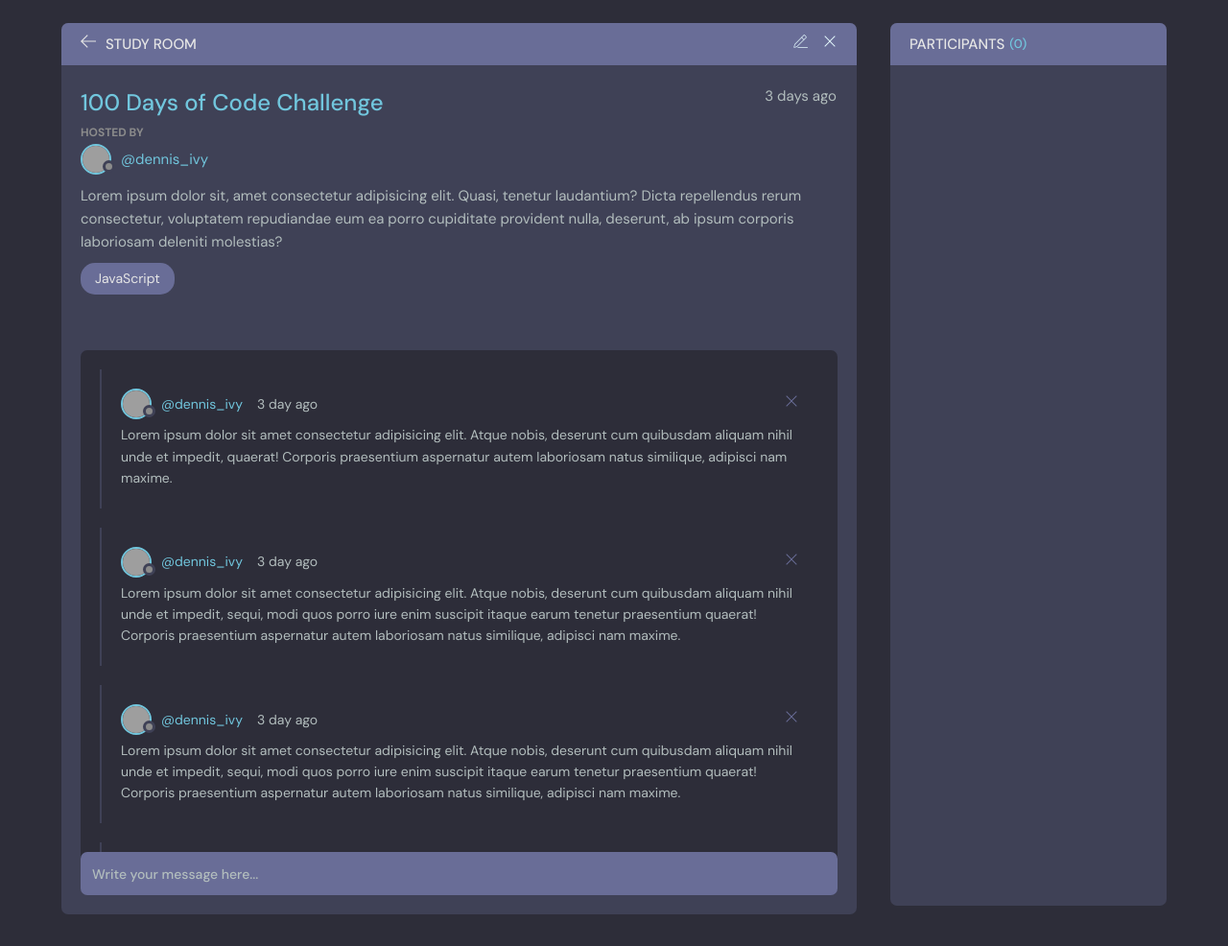
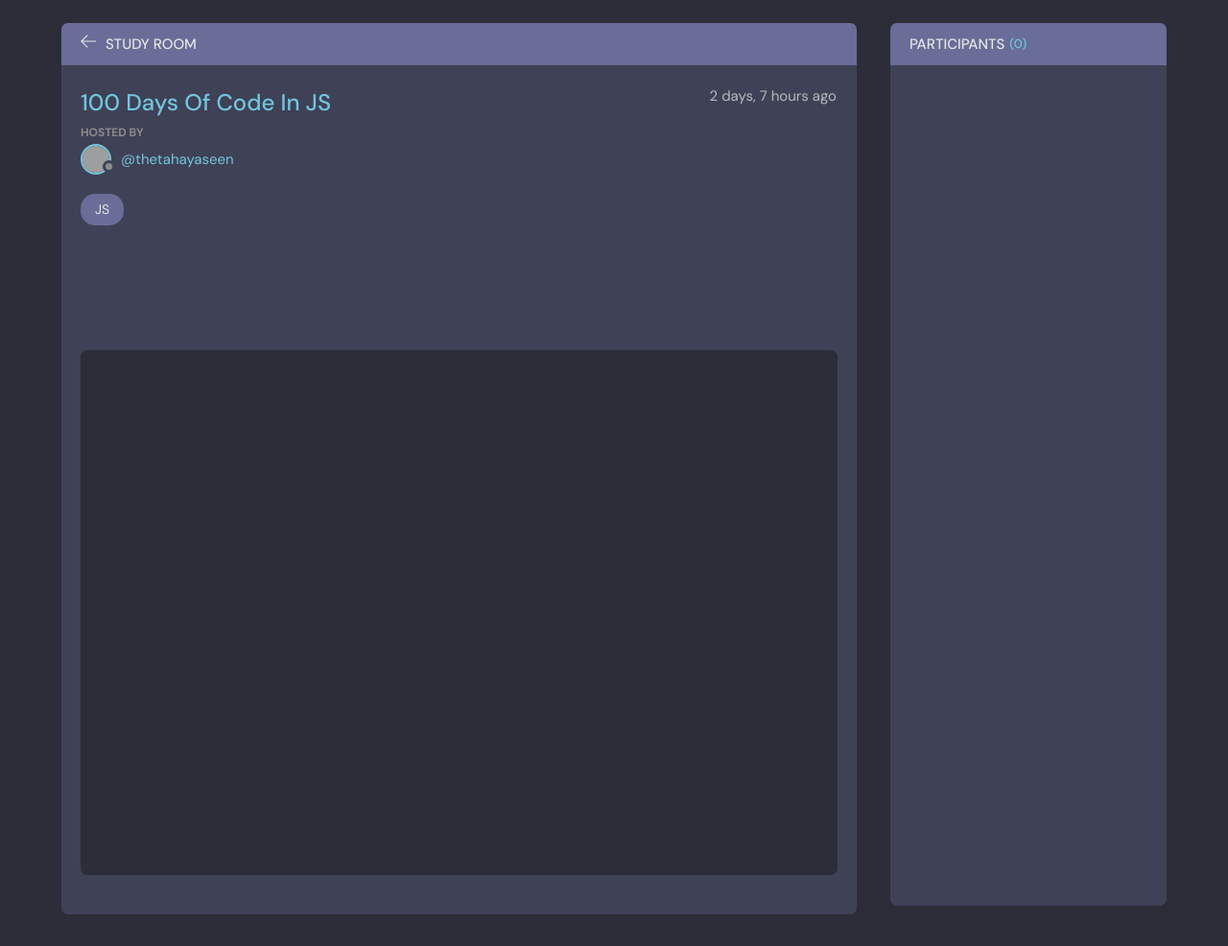
Before and after one commit to TheTahaYaseen/StudyBuddy, a Django app: page /room/1 in a window 1280 px wide. Shown: the part 76-1062 px from the top of the page at 96% size. Run offline with Django 4.2, Linux system fonts and the light colour scheme; data comes from the database, SQL or seed files in the repository; grey boxes are pictures that could not be loaded.

Commit message:
Implemented Room Template

```diff
--- a/base/templates/base/room.html
+++ b/base/templates/base/room.html
@@ -7,7 +7,7 @@
         <div class="room">
           <div class="room__top">
             <div class="room__topLeft">
-              <a href="index.html">
+              <a href="{% url 'home' %}">
                 <svg version="1.1" xmlns="http://www.w3.org/2000/svg" width="32" height="32" viewBox="0 0 32 32">
                   <title>arrow-left</title>
                   <path
@@ -18,8 +18,9 @@
               <h3>Study Room</h3>
             </div>
 
+            {% if room.host == request.user %}
             <div class="room__topRight">
-              <a href="#">
+              <a href="{% url 'update-room' room.id %}">
                 <svg
                   enable-background="new 0 0 24 24"
                   height="32"
@@ -45,7 +46,7 @@
                   </g>
                 </svg>
               </a>
-              <a href="#">
+              <a href="{% url 'delete-room' room.id %}">
                 <svg version="1.1" xmlns="http://www.w3.org/2000/svg" width="32" height="32" viewBox="0 0 32 32">
                   <title>remove</title>
                   <path
@@ -54,6 +55,7 @@
                 </svg>
               </a>
             </div>
+            {% endif %}
 
             <!-- <button class="action-button" data-id="120" data-delete-url="https://randomuser.me/api/3324923"
             data-edit-url="profile.html">
@@ -74,38 +76,40 @@
           <div class="room__box scroll">
             <div class="room__header scroll">
               <div class="room__info">
-                <h3>100 Days of Code Challenge</h3>
-                <span>3 days ago</span>
+                <h3>{{room.name}}</h3>
+                <span>{{room.created|timesince}} ago</span>
               </div>
               <div class="room__hosted">
                 <p>Hosted By</p>
-                <a href="#" class="room__author">
+                <a href="{% url 'user-profile' room.host.id %}" class="room__author">
                   <div class="avatar avatar--small">
                     <img src="https://randomuser.me/api/portraits/men/37.jpg" />
                   </div>
-                  <span>@dennis_ivy</span>
+                  <span>@{{room.host.username}}</span>
                 </a>
               </div>
-              <div class="room__details">
+              <!-- <div class="room__details">
                 Lorem ipsum dolor sit, amet consectetur adipisicing elit. Quasi, tenetur laudantium? Dicta repellendus
                 rerum consectetur, voluptatem repudiandae eum ea porro cupiditate provident nulla, deserunt, ab ipsum
                 corporis laboriosam deleniti molestias?
-              </div>
-              <span class="room__topics">JavaScript</span>
+              </div> -->
+              <span class="room__topics">{{room.topic}}</span>
             </div>
             <div class="room__conversation">
               <div class="threads scroll">
+                {% for conversation in conversations %}
                 <div class="thread">
                   <div class="thread__top">
                     <div class="thread__author">
-                      <a href="#" class="thread__authorInfo">
+                      <a href="{% url 'user-profile' conversation.user.id %}" class="thread__authorInfo">
                         <div class="avatar avatar--small">
                           <img src="https://randomuser.me/api/portraits/men/37.jpg" />
                         </div>
-                        <span>@dennis_ivy</span>
+                        <span>@{{conversation.user}}</span>
                       </a>
-                      <span class="thread__date">3 day ago</span>
+                      <span class="thread__date">{{conversation.created|timesince}} ago</span>
                     </div>
+                    {% if request.user == conversation.user %}
                     <div class="thread__delete">
                       <svg version="1.1" xmlns="http://www.w3.org/2000/svg" width="32" height="32" viewBox="0 0 32 32">
                         <title>remove</title>
@@ -114,96 +118,24 @@
                         ></path>
                       </svg>
                     </div>
+                    {% endif %}
                   </div>
                   <div class="thread__details">
-                    Lorem ipsum dolor sit amet consectetur adipisicing elit. Atque nobis, deserunt cum quibusdam aliquam
-                    nihil unde et impedit, quaerat! Corporis praesentium aspernatur autem laboriosam natus similique,
-                    adipisci nam maxime.
+                      {{conversation.body}}
                   </div>
                 </div>
-                <div class="thread">
-                  <div class="thread__top">
-                    <div class="thread__author">
-                      <a href="#" class="thread__authorInfo">
-                        <div class="avatar avatar--small">
-                          <img src="https://randomuser.me/api/portraits/men/37.jpg" />
-                        </div>
-                        <span>@dennis_ivy</span>
-                      </a>
-                      <span class="thread__date">3 day ago</span>
-                    </div>
-                    <div class="thread__delete">
-                      <svg version="1.1" xmlns="http://www.w3.org/2000/svg" width="32" height="32" viewBox="0 0 32 32">
-                        <title>remove</title>
-                        <path
-                          d="M27.314 6.019l-1.333-1.333-9.98 9.981-9.981-9.981-1.333 1.333 9.981 9.981-9.981 9.98 1.333 1.333 9.981-9.98 9.98 9.98 1.333-1.333-9.98-9.98 9.98-9.981z"
-                        ></path>
-                      </svg>
-                    </div>
-                  </div>
-                  <div class="thread__details">
-                    Lorem ipsum dolor sit amet consectetur adipisicing elit. Atque nobis, deserunt cum quibusdam aliquam
-                    nihil unde et impedit, sequi, modi quos porro iure enim suscipit itaque earum tenetur praesentium
-                    quaerat! Corporis praesentium aspernatur autem laboriosam natus similique, adipisci nam maxime.
-                  </div>
-                </div>
-                <div class="thread">
-                  <div class="thread__top">
-                    <div class="thread__author">
-                      <a href="#" class="thread__authorInfo">
-                        <div class="avatar avatar--small">
-                          <img src="https://randomuser.me/api/portraits/men/37.jpg" />
-                        </div>
-                        <span>@dennis_ivy</span>
-                      </a>
-                      <span class="thread__date">3 day ago</span>
-                    </div>
-                    <div class="thread__delete">
-                      <svg version="1.1" xmlns="http://www.w3.org/2000/svg" width="32" height="32" viewBox="0 0 32 32">
-                        <title>remove</title>
-                        <path
-                          d="M27.314 6.019l-1.333-1.333-9.98 9.981-9.981-9.981-1.333 1.333 9.981 9.981-9.981 9.98 1.333 1.333 9.981-9.98 9.98 9.98 1.333-1.333-9.98-9.98 9.98-9.981z"
-                        ></path>
-                      </svg>
-                    </div>
-                  </div>
-                  <div class="thread__details">
-                    Lorem ipsum dolor sit amet consectetur adipisicing elit. Atque nobis, deserunt cum quibusdam aliquam
-                    nihil unde et impedit, sequi, modi quos porro iure enim suscipit itaque earum tenetur praesentium
-                    quaerat! Corporis praesentium aspernatur autem laboriosam natus similique, adipisci nam maxime.
-                  </div>
-                </div>
-                <div class="thread">
-                  <div class="thread__top">
-                    <div class="thread__author">
-                      <a href="#" class="thread__authorInfo">
-                        <div class="avatar avatar--small">
-                          <img src="https://randomuser.me/api/portraits/men/37.jpg" />
-                        </div>
-                        <span>@dennis_ivy</span>
-                      </a>
-                      <span class="thread__date">3 day ago</span>
-                    </div>
-                    <div class="thread__delete">
-                      <svg version="1.1" xmlns="http://www.w3.org/2000/svg" width="32" height="32" viewBox="0 0 32 32">
-                        <title>remove</title>
-                        <path
-                          d="M27.314 6.019l-1.333-1.333-9.98 9.981-9.981-9.981-1.333 1.333 9.981 9.981-9.981 9.98 1.333 1.333 9.981-9.98 9.98 9.98 1.333-1.333-9.98-9.98 9.98-9.981z"
-                        ></path>
-                      </svg>
-                    </div>
-                  </div>
-                  <div class="thread__details">
-                    Lorem ipsum dolor sit amet consectetur adipisicing elit. Atque nobis, deserunt cum quibusdam aliquam
-                    nihil unde et impedit, sequi, modi quos porro iure enim suscipit itaque earum tenetur praesentium.
-                  </div>
-                </div>
+                {% endfor %}
               </div>
             </div>
           </div>
+          {% if request.user.is_authenticated %}
           <div class="room__message">
-            <form action="#"><input name="" placeholder="Write your message here..." /></form>
+            <form method="POST">
+              {% csrf_token %}
+              <input name="body" placeholder="Write your message here..." />
+            </form>
           </div>
+          {% endif %}
         </div>
         <!-- Room End -->
 
```
